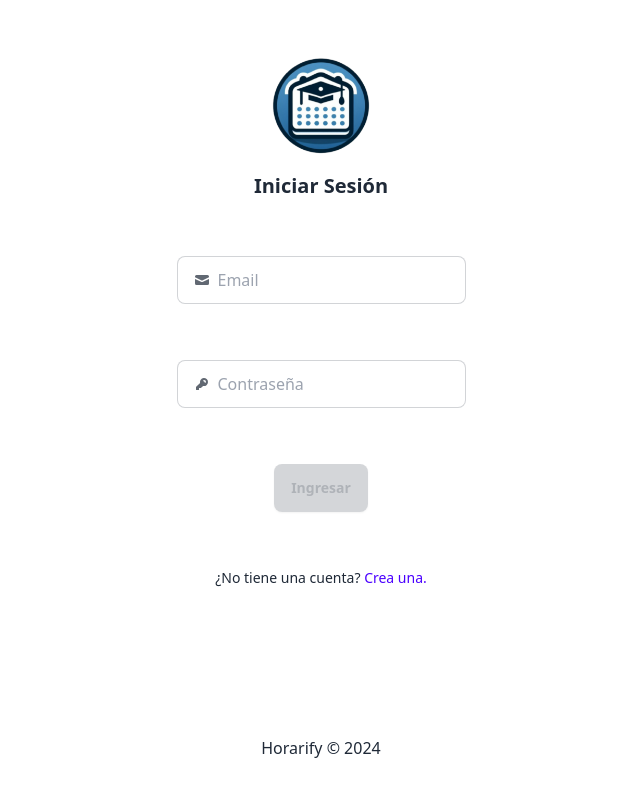
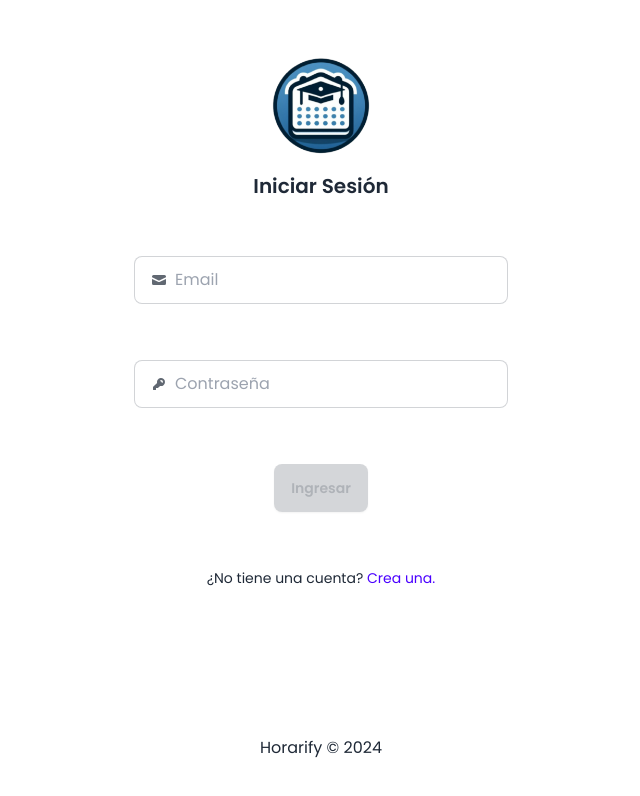
Before and after one commit to angelmarfil/horarify, a Vue app: page /login in a window 1280 px wide. Shown: the top 796 px of the page, without its empty margins (319-959 px from the left). Built offline with nearby package versions, Linux system fonts and the light colour scheme.

Commit message:
cambiando tipografía

```diff
--- a/index.html
+++ b/index.html
@@ -4,6 +4,13 @@
     <meta charset="UTF-8">
     <link rel="icon" href="favicon/favicon.ico">
     <meta name="viewport" content="width=device-width, initial-scale=1.0">
+    <link rel="preconnect" href="https://fonts.googleapis.com" />
+    <link rel="preconnect" href="https://fonts.gstatic.com" crossorigin />
+    <link
+      href="https://fonts.googleapis.com/css2?family=Poppins:ital,wght@0,100;0,200;0,300;0,400;0,500;0,600;0,700;0,800;0,900;1,100;1,200;1,300;1,400;1,500;1,600;1,700;1,800;1,900&display=swap"
+      rel="stylesheet"
+    />
+
     <link rel="apple-touch-icon" sizes="180x180" href="favicon/apple-touch-icon.png" />
     <link rel="icon" type="image/png" sizes="32x32" href="favicon/favicon-32x32.png" />
     <link rel="icon" type="image/png" sizes="16x16" href="favicon/favicon-16x16.png" />
--- a/tailwind.config.js
+++ b/tailwind.config.js
@@ -5,7 +5,10 @@
     "./src/**/*.{vue,js,ts,jsx,tsx}",
   ],
   theme: {
-    extend: {},
+    fontFamily: {
+      sans: 'Poppins'
+    },
+    extend: {}
   },
   // eslint-disable-next-line no-undef
   plugins: [require("daisyui")],
```
